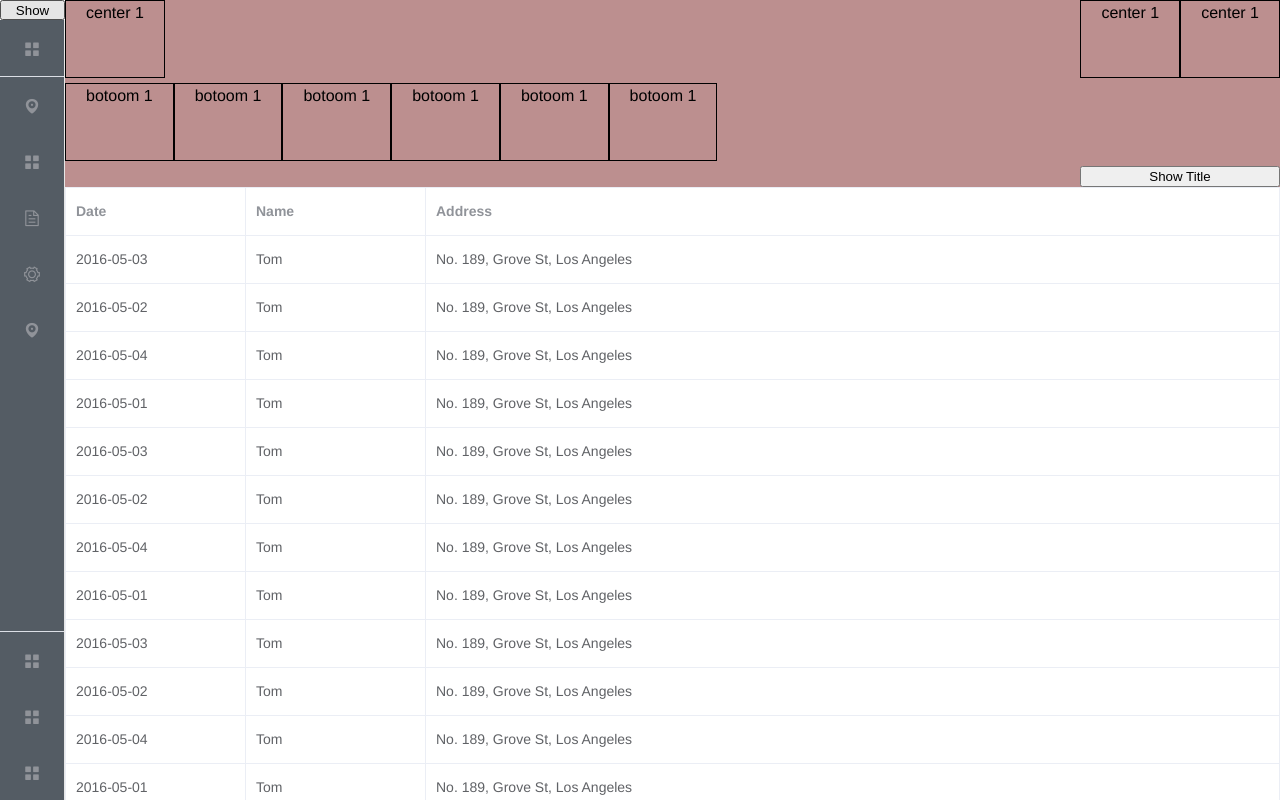
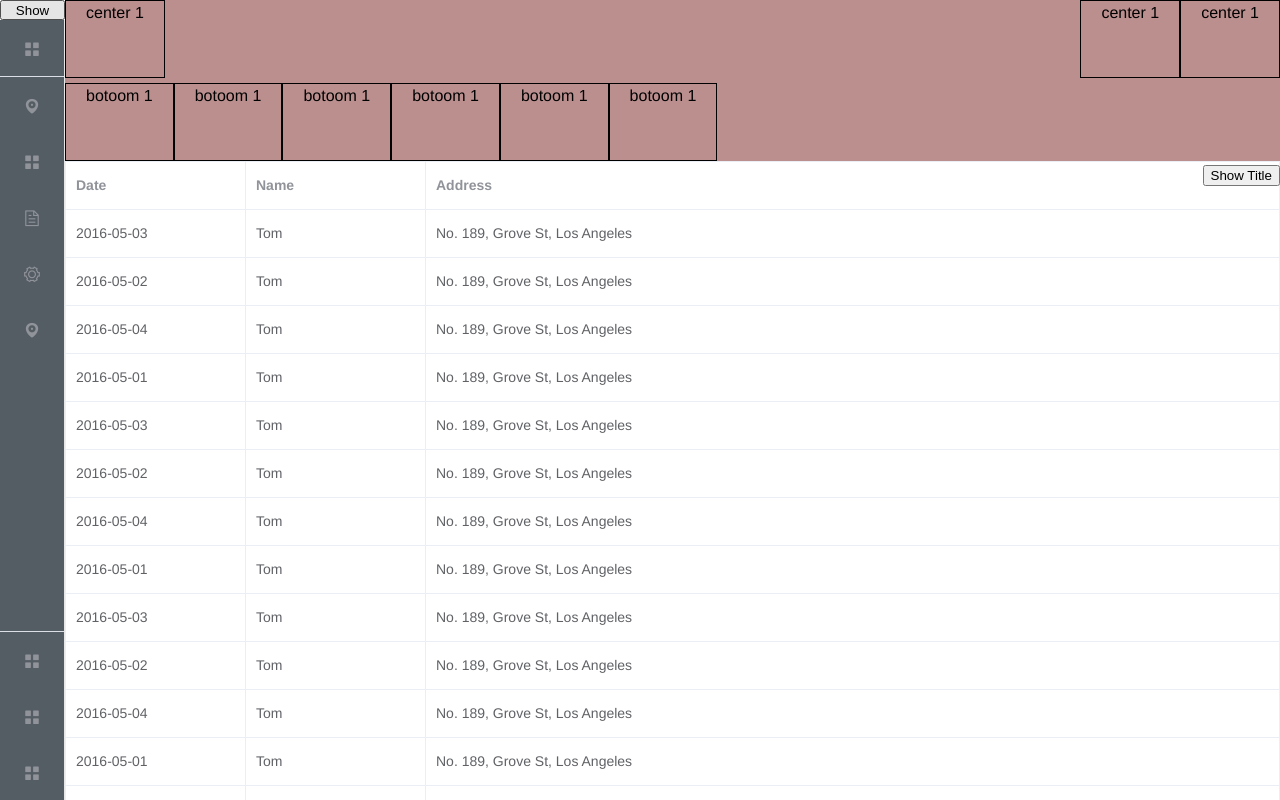
Before and after one commit to artdrua12/grid, a Vue app: page /table in a window 1280 px wide. Built offline with nearby package versions, Linux system fonts and the light colour scheme.

Commit message:
animation

```diff
--- a/src/components/Vpage.vue
+++ b/src/components/Vpage.vue
@@ -1,11 +1,12 @@
 <template>
   <div class="vpage grid">
-    <div class="title grid">
-      <slot v-if="showTitle" name="titleTop"></slot>
-      <slot v-if="showTitle" name="titleCenter"></slot>
-      <slot v-if="showTitle" name="titleBottom"></slot>
+    <div class="title grid" :class="{'slide': !showTitle}">
+      <slot v-if="showTitle" class="tr" name="titleTop"></slot>
+      <slot v-if="showTitle" class="tr" name="titleCenter"></slot>
+      <slot v-if="showTitle" class="tr" name="titleBottom"></slot>
       <button @click="showTitle=!showTitle" class="button">Show Title</button>
     </div>
+
     <div class="contents" grid>
       <slot name="content"></slot>
     </div>
@@ -28,10 +29,11 @@ export default {
 }
 .title {
   background-color: rosybrown;
+  grid-gap: 5px;
   position: sticky;
   top: 0px;
-  grid-gap: 5px;
   z-index: 2;
+  transition: all 0.5s;
 }
 .contents {
   background-color: navajowhite;
@@ -39,8 +41,16 @@ export default {
 }
 
 .button {
-  width: 200px;
-  align-self: flex-end;
-  justify-self: end;
+  position: absolute;
+  right: 0px;
+  bottom: -25px;
+}
+.tr {
+  transition: opacity 0.5s;
+}
+.slide {
+  transition: all 0.5s;
+  transform: translateY(-100%);
+  height: 0px;
 }
 </style>
--- a/src/components/VpageNotSticky.vue
+++ b/src/components/VpageNotSticky.vue
@@ -1,6 +1,6 @@
 <template>
   <div class="vpage grid">
-    <div class="title grid">
+    <div class="title grid" :class="{'slide': !showTitle}">
       <slot v-if="showTitle" name="titleTop"></slot>
       <slot v-if="showTitle" name="titleCenter"></slot>
       <slot v-if="showTitle" name="titleBottom"></slot>
@@ -30,7 +30,10 @@ export default {
 .title {
   background-color: rosybrown;
   grid-gap: 5px;
+  position: sticky;
+  top: 0px;
   z-index: 2;
+  transition: all 0.5s;
 }
 .contents {
   background-color: navajowhite;
@@ -39,8 +42,13 @@ export default {
 }
 
 .button {
-  width: 200px;
-  align-self: flex-end;
-  justify-self: end;
+  position: absolute;
+  right: 0px;
+  bottom: -25px;
+}
+.slide {
+  transition: all 0.5s;
+  transform: translateY(-100%);
+  height: 0px;
 }
 </style>
```
